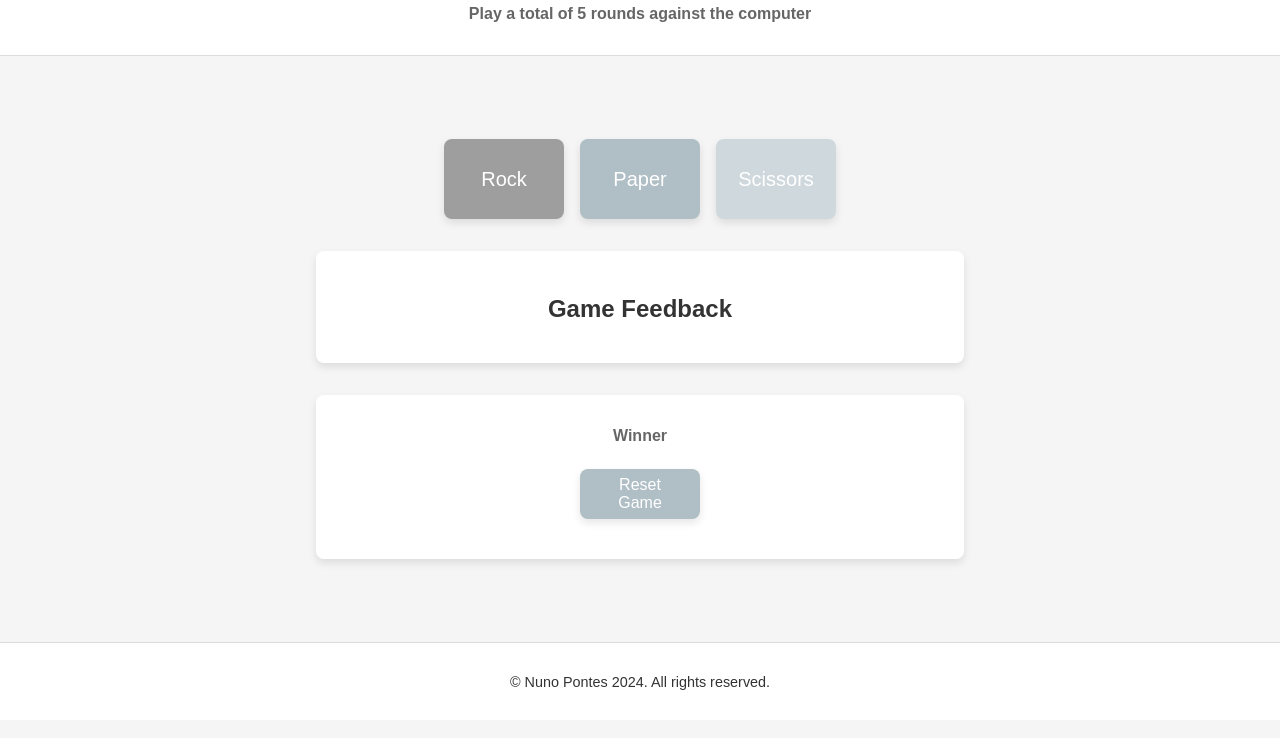
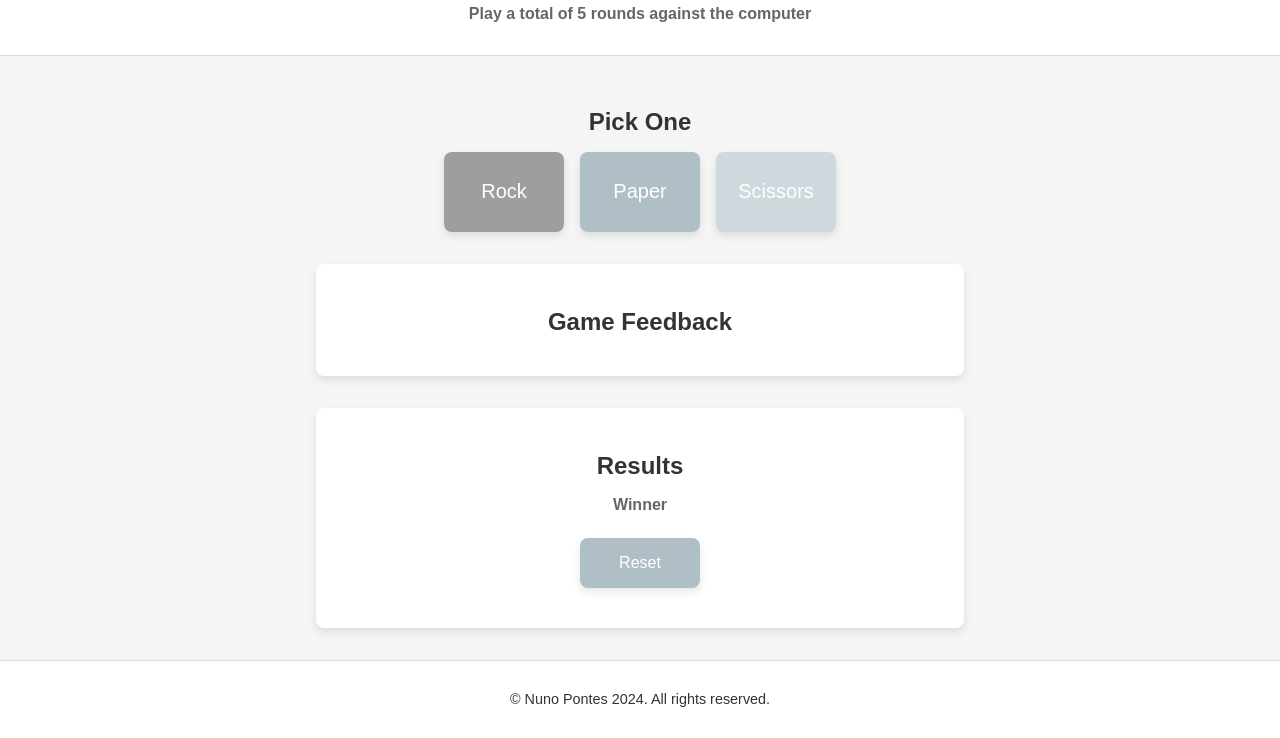
Before and after one commit to n-pontes/rock-paper-scissors, a plain HTML site: page rock-paper-scissors.html in a window 1280 px wide. Shown: the part 80-818 px from the top of the page. Drawn offline with Linux system fonts and the light colour scheme.

Commit message:
Add titles for main section, Pick One and Results - Additionally readability for Reset button

```diff
--- a/rock-paper-scissors.html
+++ b/rock-paper-scissors.html
@@ -16,6 +16,7 @@
 
     <main>
         <div id="flex-buttons">
+            <h2>Pick One</h2>
             <div id="button-group">
                 <button id="rockBtn">Rock</button>
                 <button id="paperBtn">Paper</button>
@@ -31,9 +32,10 @@
         </div>
 
         <div id="resultsCont">
+            <h2>Results</h2>
             <h3>Winner</h3>
             <p id="winner"></p>
-            <button id="reset">Reset Game</button>
+            <button id="reset">Reset</button>
         </div>
 
     </main>
```
